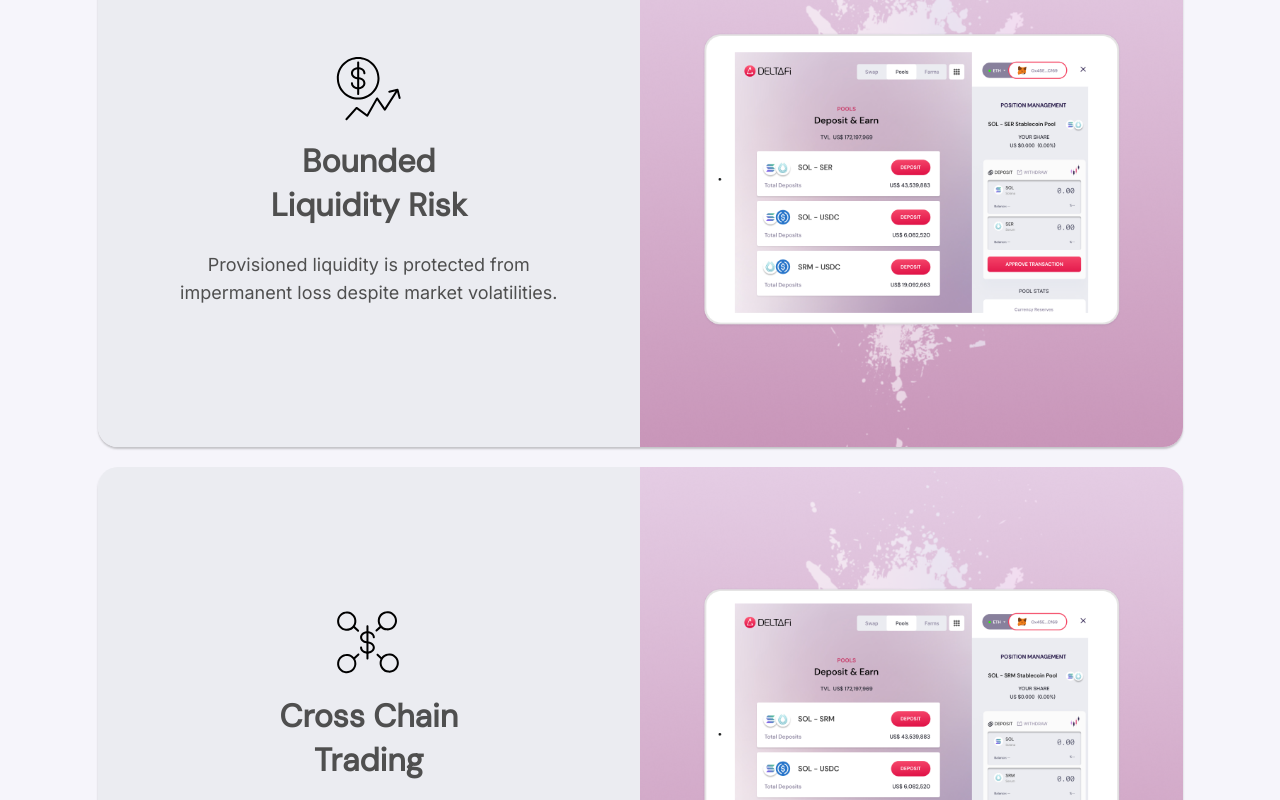
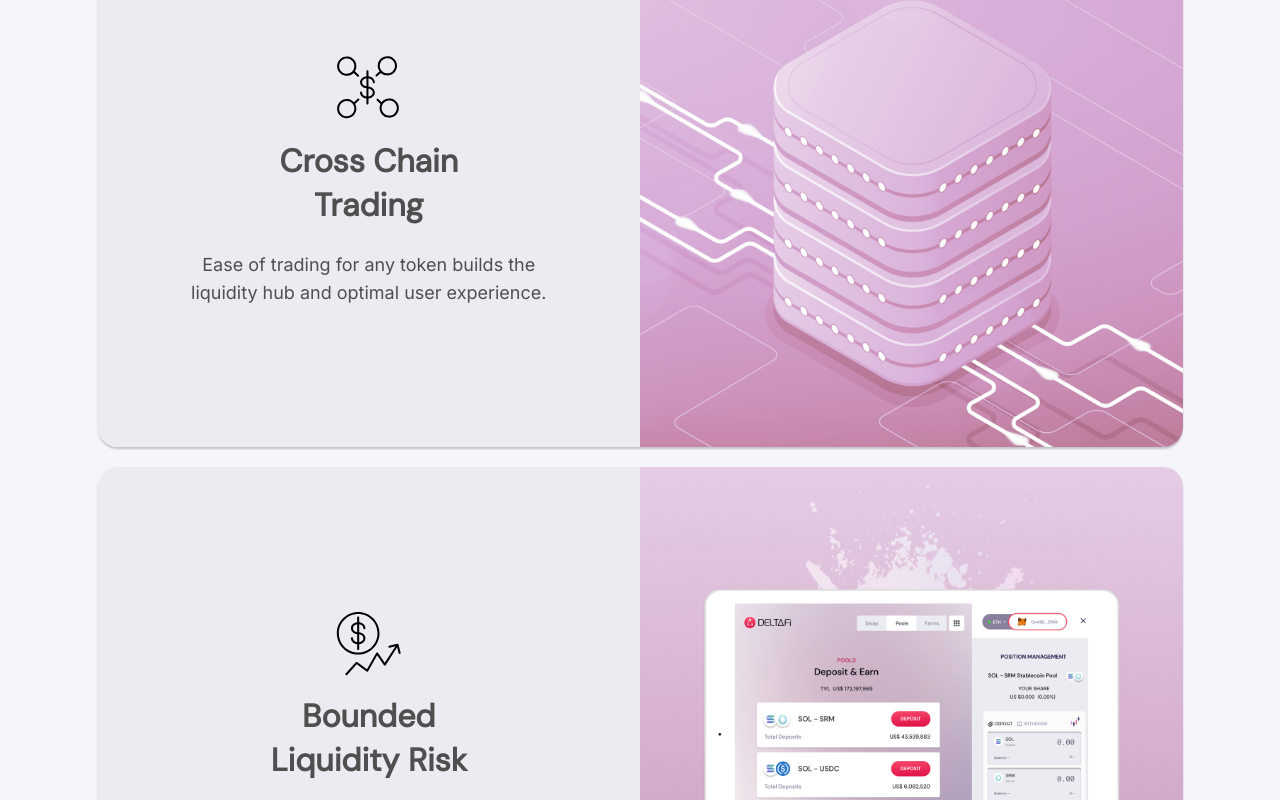
Before and after one commit to deltafi-trade/deltafi-homepage, a React (Create React App) app: page / in a window 1280 px wide. Shown: the part 1800-2600 px from the top of the page. Built offline with nearby package versions, Linux system fonts and the light colour scheme; no server answers.

Commit message:
update image

```diff
--- a/src/views/Home/components/DeltaFi.tsx
+++ b/src/views/Home/components/DeltaFi.tsx
@@ -186,15 +186,15 @@ const DeltaFi: React.FC = () => {
       image: isDark ? '/images/intelligent-market-making-dark.png' : '/images/intelligent-market-making-light.png',
     },
     {
+      icon: <CrossChainIcon width="70" color={isDark ? "#FFFFFF" : "#000000"}/>,
+      title: "Cross Chain Trading",
+      content: "Ease of trading for any token builds the liquidity hub and optimal user experience.",
+      image: isDark ? '/images/cross-chain-trading-dark.png' : '/images/cross-chain-trading-light.png',
+    },
+    {
       icon: <BoundedLiquidityIcon width="70" color={isDark ? "#FFFFFF" : "#000000"}/>,
       title: "Bounded Liquidity Risk",
       content: "Provisioned liquidity is protected from impermanent loss despite market volatilities.",
-      image: isDark ? '/images/cross-chain-trading-dark.png' : '/images/cross-chain-trading-light.png',
-    },
-    {
-      icon: <CrossChainIcon width="70" color={isDark ? "#FFFFFF" : "#000000"}/>,
-      title: "Cross Chain Trading",
-      content: "Ease of trading for any token builds the liquidity hub and optimal user experience.",
       image: isDark ? '/images/bounded-liquidity-risk-dark.png' : '/images/bounded-liquidity-risk-light.png',
     },
   ]
```
Also changed, not shown: public/images/cross-chain-trading-dark.png, public/images/cross-chain-trading-light.png.
